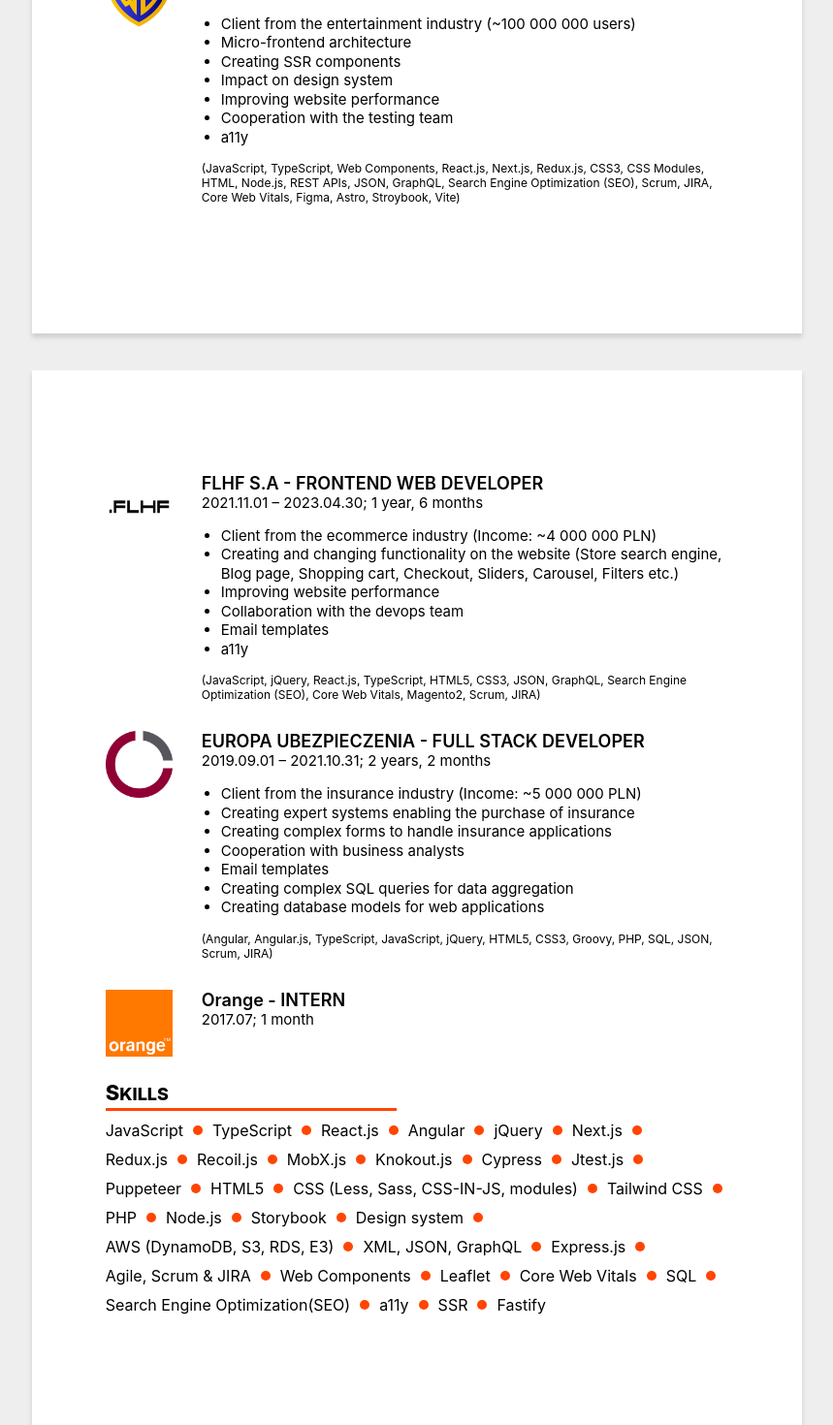
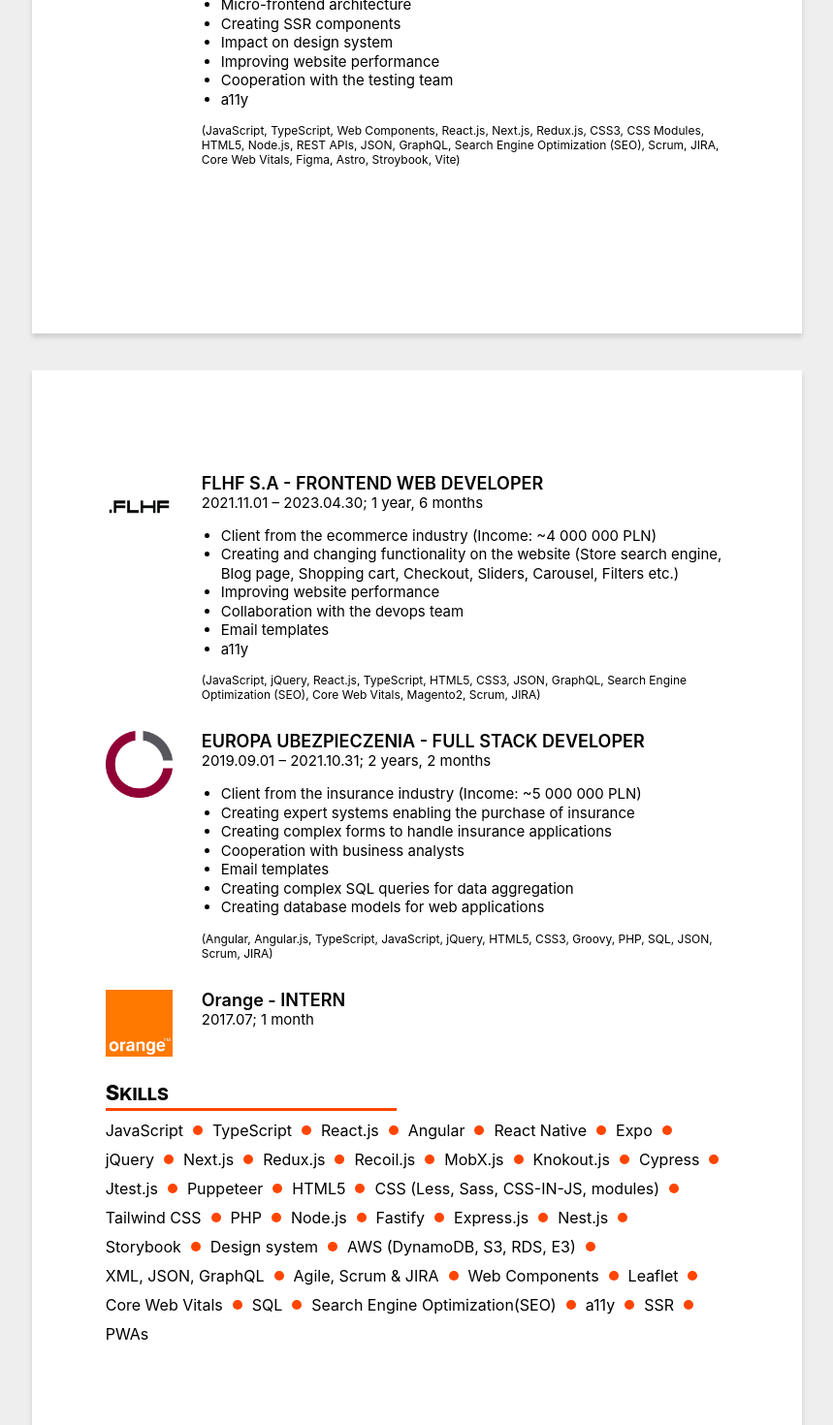
Before and after one commit to najwer23/resume, a React (Vite) app: page / in a window 1280 px wide. Shown: the part 880-2350 px from the top of the page at 97% size, without its empty margins (210-1069 px from the left). Built offline with nearby package versions, Linux system fonts and the light colour scheme; no server answers.

Commit message:
Add Project15 and update skills list; refine Exp5 and Project14 descriptions

```diff
--- a/src/pages/Home.tsx
+++ b/src/pages/Home.tsx
@@ -40,6 +40,7 @@ export const Home = () => {
         {/* <Project number={9} /> */}
         <Project number={12} />
         <Project number={14} />
+        <Project number={15} />
         <Project number={13} />
       </PageA4>
     </>
--- a/src/resumeSection/Exp.tsx
+++ b/src/resumeSection/Exp.tsx
@@ -39,9 +39,6 @@ const Exp5 = () => {
                 <li>{T('Client from the insurance industry (~250 000 users)')}</li>
                 <li>{T('Leading the team through frontend transformation (Angular -> React.js)')}</li>
                 <li>{T('Leveraging AI-powered design and development')}</li>
-                <li>
-                  {T('Implementing effective communication strategies and promoting a culture of continuous learning')}
-                </li>
                 <li>{T('Best practices in software testing')}</li>
                 <li>{T('Graph algorithms')}</li>
                 <li>{T('Creating complex forms to handle insurance applications')}</li>
@@ -81,7 +78,7 @@ const Exp4 = () => {
               </ul>
             </Section2ColDescDescInnerStory>
             <Section2ColDescDescInnerTech>
-              (JavaScript, TypeScript, Web Components, React.js, Next.js, Redux.js, CSS3, CSS Modules, HTML, Node.js,
+              (JavaScript, TypeScript, Web Components, React.js, Next.js, Redux.js, CSS3, CSS Modules, HTML5, Node.js,
               REST APIs, JSON, GraphQL, Search Engine Optimization (SEO), Scrum, JIRA, Core Web Vitals, Figma, Astro,
               Stroybook, Vite)
             </Section2ColDescDescInnerTech>
--- a/src/resumeSection/Project.tsx
+++ b/src/resumeSection/Project.tsx
@@ -25,6 +25,25 @@ const ProejctTitle2 = () => {
       <SectionTitle>{T('MY PROJECTS')}</SectionTitle>
       <SectionTitleLine />
     </>
+  );
+};
+
+const Project15 = () => {
+  return (
+    <ProjectWidget
+      projectTitle={<>{T('TRACKER')}</>}
+      projectTech={<>(React Native, Expo, TypeScript, JavaScript, Fastify, Amazon Dynamodb, JWT, CSS3, AWS Lambda)</>}
+      projcetDesc={
+        <ul>
+          <li>
+            {T(
+              'This project continuously tracks GPS location in the background using a Kalman filter to smooth data and the Haversine formula to calculate distance, with secure storage in DynamoDB protected by JWT authentication.',
+            )}
+          </li>
+        </ul>
+      }
+      projectLink={'https://www.youtube.com/shorts/XoHvVMNMyyM'}
+    />
   );
 };
 
@@ -355,6 +374,7 @@ export const Project = ({ title, number, title2 }: ExpProps) => {
     12: <Project12 />,
     13: <Project13 />,
     14: <Project14 />,
+    15: <Project15 />,
   };
 
   return (
--- a/src/resumeSection/Skills.tsx
+++ b/src/resumeSection/Skills.tsx
@@ -8,6 +8,8 @@ const arrSkills = [
   'TypeScript',
   'React.js',
   'Angular',
+  'React Native',
+  'Expo',
   'jQuery',
   'Next.js',
   'Redux.js',
@@ -22,11 +24,13 @@ const arrSkills = [
   'Tailwind CSS',
   'PHP',
   'Node.js',
+  'Fastify',
+  'Express.js',
+  'Nest.js',
   'Storybook',
   'Design system',
   'AWS (DynamoDB, S3, RDS, E3)',
   'XML, JSON, GraphQL',
-  'Express.js',
   'Agile, Scrum & JIRA',
   'Web Components',
   'Leaflet',
@@ -35,7 +39,7 @@ const arrSkills = [
   'Search Engine Optimization(SEO)',
   'a11y',
   'SSR',
-  'Fastify',
+  'PWAs'
 ];
 
 export const Skills = () => {
--- a/src/translation/T.ts
+++ b/src/translation/T.ts
@@ -87,7 +87,9 @@ const t: any = {
       'Pakiet ten oferuje szereg zasobów systemu projektowania, w tym komponenty, style i wytyczne, ułatwiające tworzenie spójnych i przyjaznych dla użytkownika interfejsów w różnych aplikacjach i platformach',
     'Polish Local Government Elections 2024': 'Wybory samorządowe 2024',
     'European Elections 2024': 'Wybory europejskie w 2024',
-    'Graph algorithms': "Algorytmy grafowe"
+    'Graph algorithms': 'Algorytmy grafowe',
+    'This project continuously tracks GPS location in the background using a Kalman filter to smooth data and the Haversine formula to calculate distance, with secure storage in DynamoDB protected by JWT authentication.':
+      'Lokalizator GPS działający w tle, który używa filtra Kalmana do wygładzania danych i formuły Haversine do obliczania odległości, dane przechowywane są w DynamoDB.',
   },
 };
 
```
